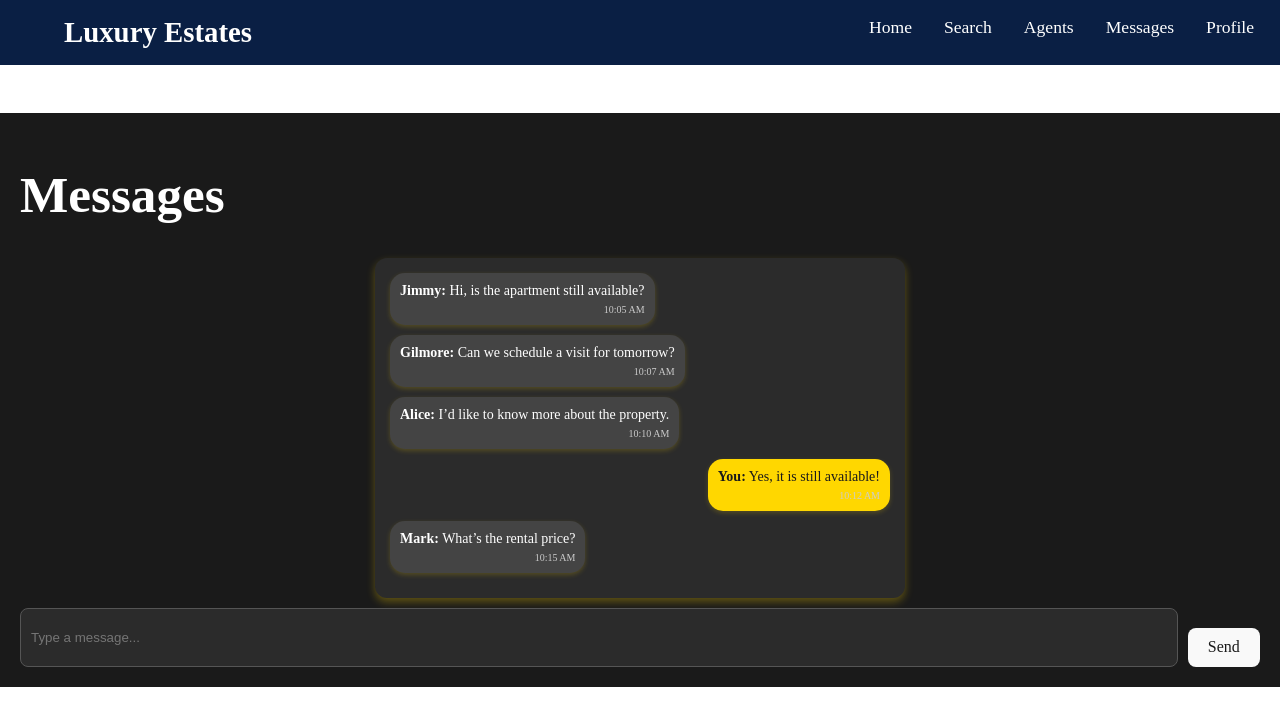
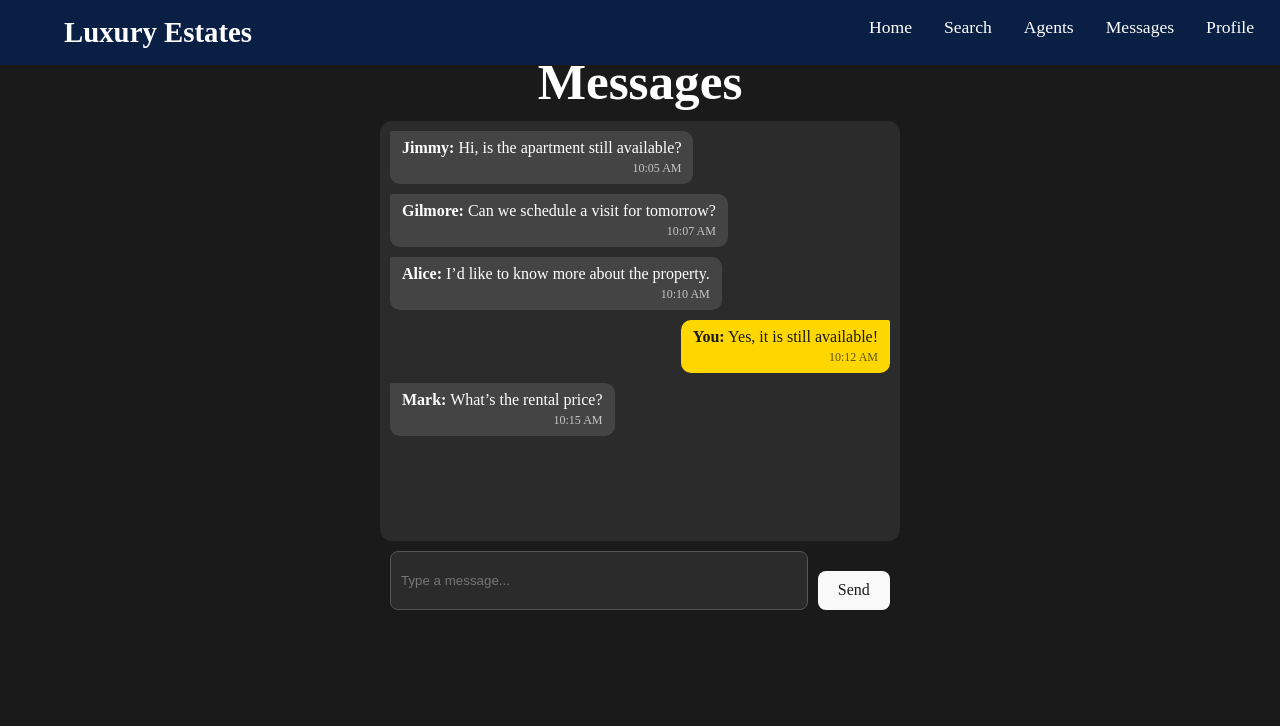
Before and after one commit to RogerLi-COSC/3P94, a React (Vite) app in the folder my-app/: page /messages in a window 1280 px wide. Shown: the top 726 px of the page. Built offline with nearby package versions, Linux system fonts and the light colour scheme.

Commit message:
Changed message UI

```diff
--- a/my-app/src/page/Messages.jsx
+++ b/my-app/src/page/Messages.jsx
@@ -13,9 +13,9 @@ const Messages = () => {
   const [newMessage, setNewMessage] = useState('');
   const messagesEndRef = useRef(null);
 
-  // Auto-scroll to the latest message
+  // Auto-scroll to latest message
   useEffect(() => {
-    messagesEndRef.current?.scrollIntoView({ behavior: 'smooth' });
+    setTimeout(() => messagesEndRef.current?.scrollIntoView({ behavior: 'smooth' }), 100);
   }, [messages]);
 
   // Handle sending a new message
@@ -54,6 +54,7 @@ const Messages = () => {
           placeholder="Type a message..."
           value={newMessage}
           onChange={(e) => setNewMessage(e.target.value)}
+          onKeyDown={(e) => e.key === 'Enter' && handleSendMessage()} // Press Enter to send
         />
         <button onClick={handleSendMessage}>Send</button>
       </div>
--- a/my-app/src/styling/Messages.css
+++ b/my-app/src/styling/Messages.css
@@ -2,17 +2,26 @@
   padding: 20px;
   color: #fff;
   background-color: #1a1a1a;
+  height: 100vh;
+  display: flex;
+  flex-direction: column;
+  align-items: center;
+}
+
+h1 {
+  margin-bottom: 10px;
 }
 
 .chat-box {
+  width: 100%;
   max-width: 500px;
-  margin: 0 auto;
+  height: 400px;
   background-color: #2b2b2b;
-  padding: 15px;
   border-radius: 12px;
-  box-shadow: 0 4px 8px rgba(255, 215, 0, 0.3);
+  padding: 10px;
   overflow-y: auto;
-  max-height: 400px;
+  display: flex;
+  flex-direction: column;
 }
 
 ul {
@@ -22,8 +31,8 @@ ul {
 }
 
 li {
+  margin-bottom: 10px;
   display: flex;
-  margin-bottom: 10px;
 }
 
 .sent {
@@ -35,34 +44,37 @@ li {
 }
 
 .chat-bubble {
+  display: inline-block;
+  padding: 8px 12px;
+  border-radius: 10px;
   max-width: 70%;
-  padding: 10px;
-  border-radius: 15px;
+  word-wrap: break-word;
   position: relative;
-  font-size: 14px;
-  box-shadow: 0 2px 5px rgba(255, 215, 0, 0.2);
 }
 
 .sent .chat-bubble {
   background-color: #ffd700;
   color: #1a1a1a;
-  text-align: right;
+  border-top-right-radius: 2px;
 }
 
 .received .chat-bubble {
   background-color: #444;
   color: #fff;
+  border-top-left-radius: 2px;
 }
 
 .timestamp {
   display: block;
-  font-size: 10px;
-  color: #ccc;
-  margin-top: 5px;
+  font-size: 12px;
+  opacity: 0.7;
+  margin-top: 4px;
   text-align: right;
 }
 
 .input-container {
+  width: 100%;
+  max-width: 500px;
   display: flex;
   margin-top: 10px;
 }
```
